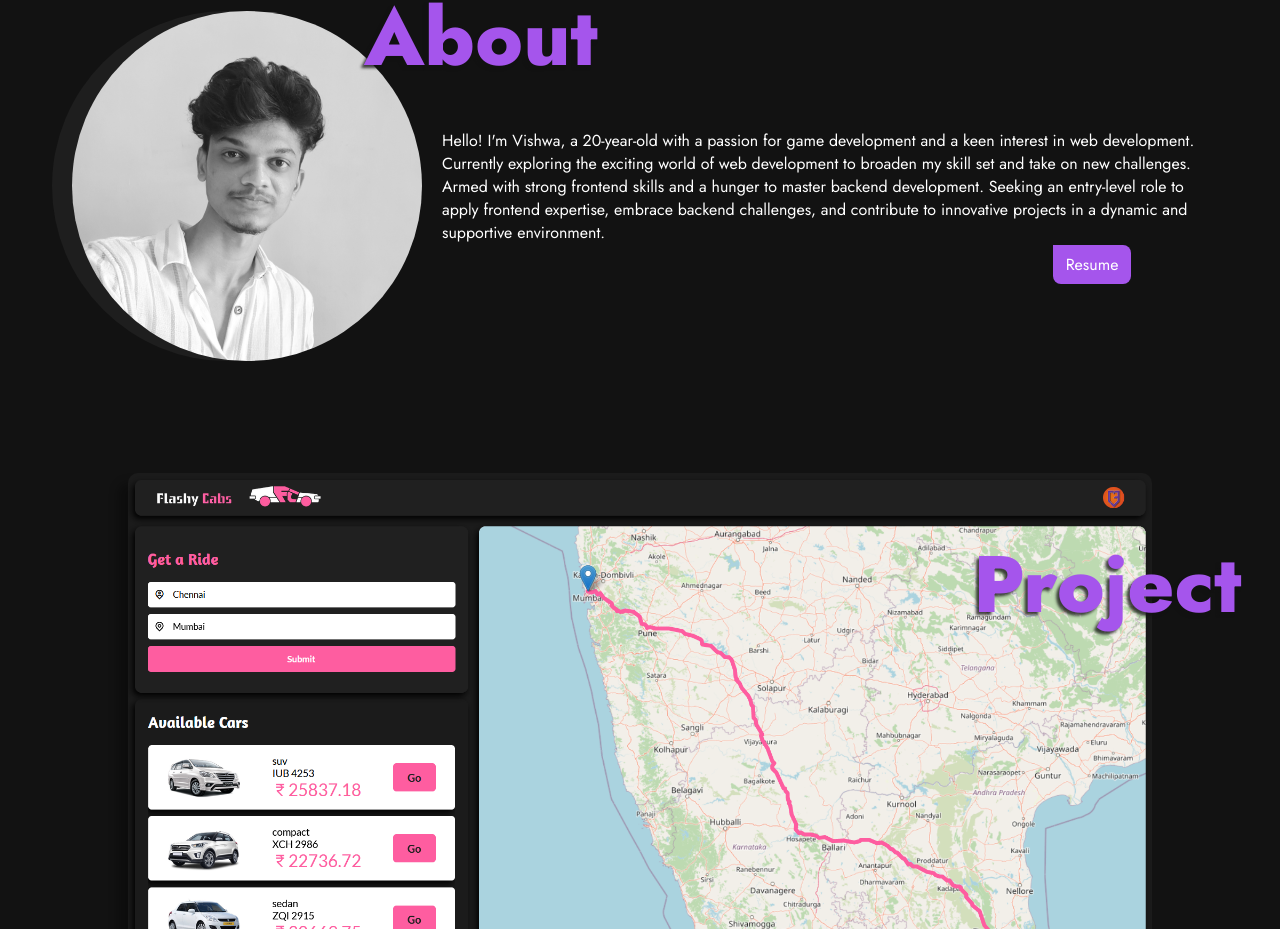
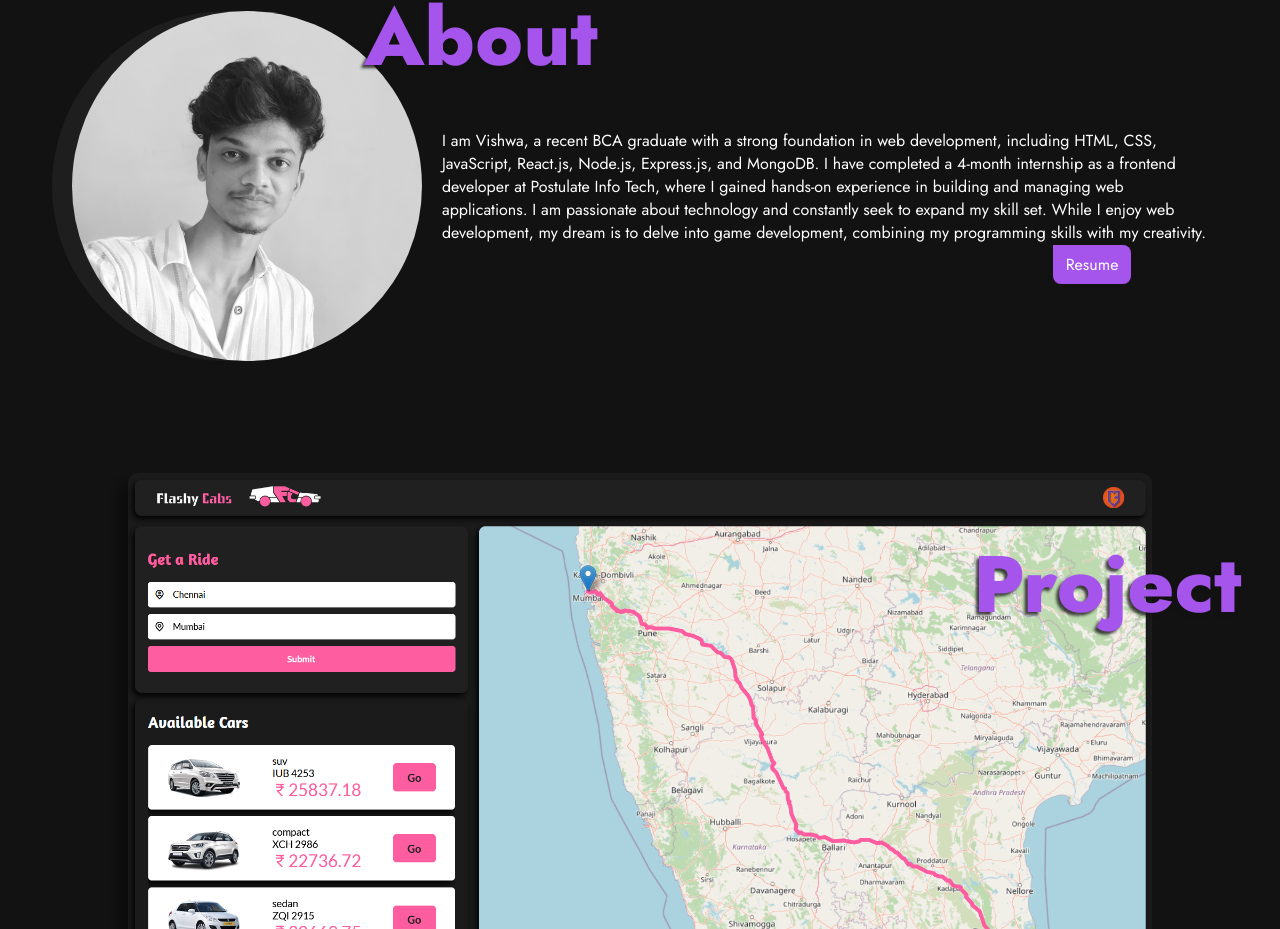
Before and after one commit to vishwa-3/Portfolio, a React (Vite) app: page / in a window 1280 px wide. Shown: the part 853-1782 px from the top of the page. Built offline with nearby package versions, Linux system fonts and the light colour scheme.

Commit message:
About description

```diff
--- a/src/Components/About.jsx
+++ b/src/Components/About.jsx
@@ -7,7 +7,9 @@ function About() {
         <div className='about' id="about">
             <h1 className='heading'>About</h1>
             <img src={profile} alt="profile" />
-            <p className='para'>Hello! I'm Vishwa, a 20-year-old with a passion for game development and a keen interest in web development. Currently exploring the exciting world of web development to broaden my skill set and take on new challenges. Armed with strong frontend skills and a hunger to master backend development. Seeking an entry-level role to apply frontend expertise, embrace backend challenges, and contribute to innovative projects in a dynamic and supportive environment.
+            <p className='para'>I am Vishwa, a recent BCA graduate with a strong foundation in web development, including HTML, CSS, JavaScript, React.js, Node.js, Express.js, and MongoDB. I have completed a 4-month internship as a frontend developer at Postulate Info Tech, where I gained hands-on experience in building and managing web applications.
+
+            I am passionate about technology and constantly seek to expand my skill set. While I enjoy web development, my dream is to delve into game development, combining my programming skills with my creativity.
             <a href={Resume} download='Resume'><button>Resume</button></a>
             </p>
         </div>
```
